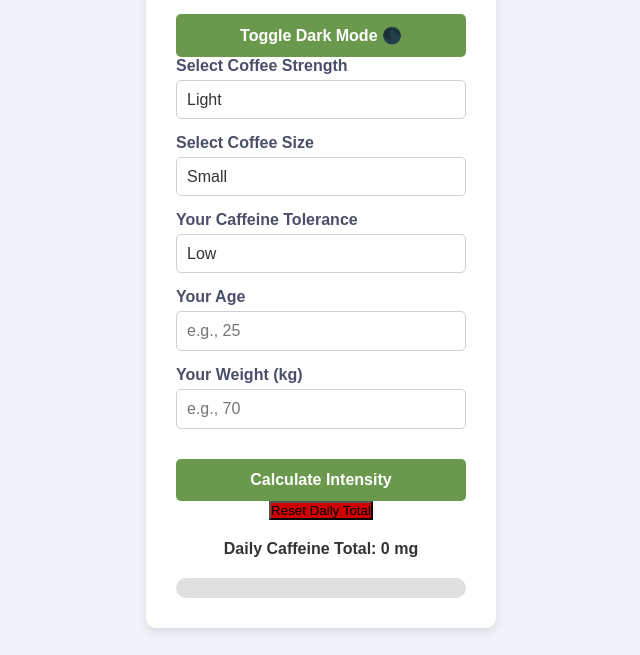
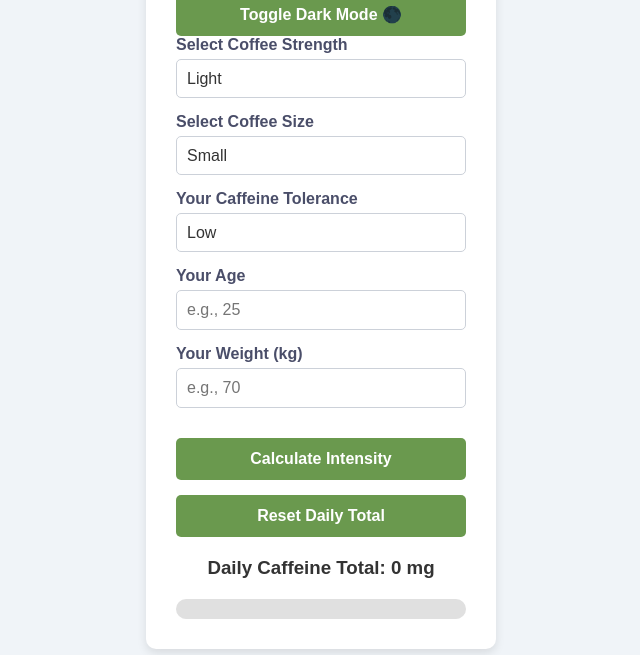
Before and after one commit to familieslifedev/coffee-calculator, a plain HTML site: page index.html in a window 1280 px wide. Shown: the part 145-800 px from the top of the page, without its empty margins (319-959 px from the left). Drawn offline with Linux system fonts and the light colour scheme.

Commit message:
Update style.css

```diff
--- a/style.css
+++ b/style.css
@@ -147,12 +147,17 @@ body.dark-mode #result {
 }
 
 .reset-btn {
-    background-color: #d00000;
-}
-
-.reset-btn:hover {
-    background-color: #9d0208;
-}
+    background-color: #6a994e;
+    color: #fff;
+    border: none;
+    padding: 12px 20px;
+    border-radius: 5px;
+    font-size: 1em;
+    font-weight: bold;
+    cursor: pointer;
+    transition: background-color 0.3s;
+    margin-top: 15px;
+    width: 100%;
 
 #result {
     margin-top: 20px;
```
